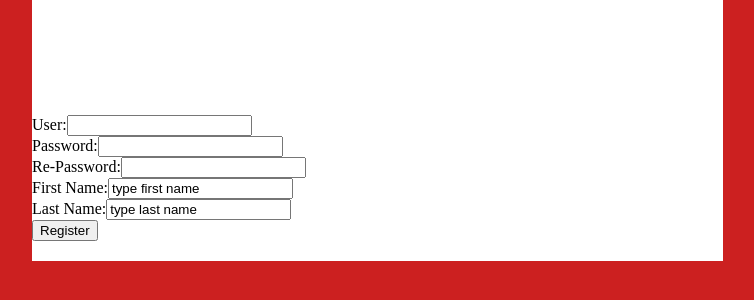
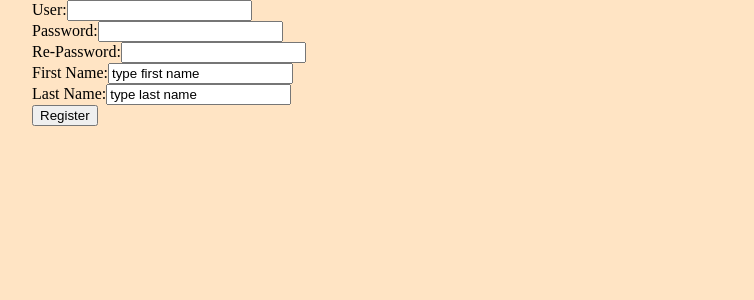
Before and after one commit to Andrei2498/Cal-o-web-3, a PHP site: page /html/Register.html in a window 1280 px wide. Shown: the top 300 px of the page, without its empty margins (96-850 px from the left). Run offline with PHP 8.4, Linux system fonts and the light colour scheme.

Commit message:
Revert "Update register.css"

```diff
--- a/css/register.css
+++ b/css/register.css
@@ -1,5 +1,5 @@
 body{
-    background-color:#cc2020;
+    background-color: bisque;
     padding: 0;
     margin: 0;
 }
@@ -30,9 +30,3 @@ header img{
     width: 100%;
     height: 160px;
 }
-form{
-    padding-top:10%;
-    background-color: white;
-    width: 60%;
-    padding-bottom: 20px;
-}
--- a/html/Register.html
+++ b/html/Register.html
@@ -2,7 +2,7 @@
 <html>
     <head>
         <title>Register</title>
-        <link rel="shortcut icon" type="image/x-icon" href="../image/logo.png" />
+        <link rel="shortcut icon" type="image/x-icon" href="../image/png.png" />
         <link rel="stylesheet" type="text/css" href="../css/register.css">
     </head>
     <body>
```
